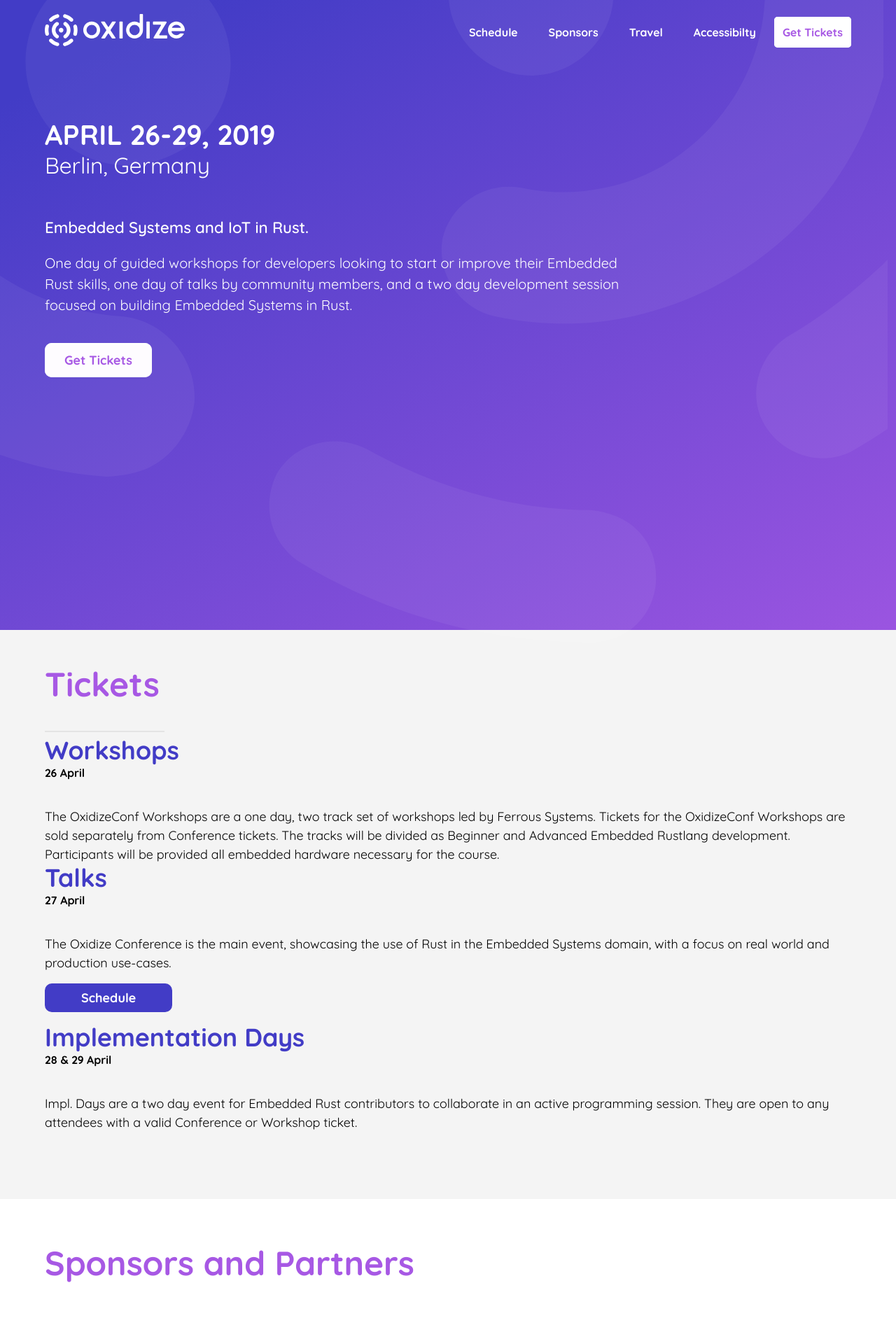
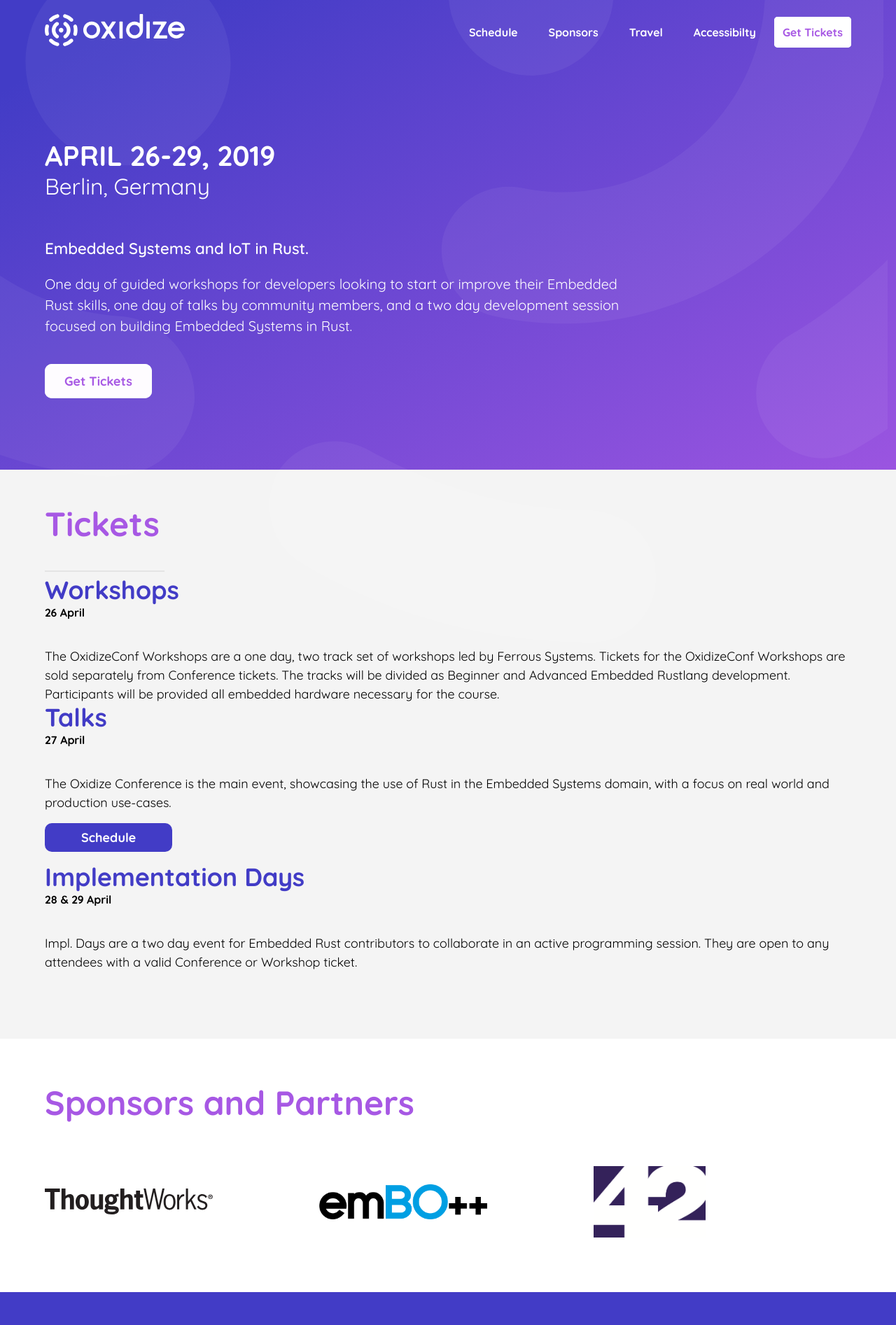
Before and after one commit to ferrous-systems/2019.oxidizeconf.com, a Jekyll site: the page built from _pages/index.md, in a window 1280 px wide. Shown: the top 1893 px of the page at 70% size. Built offline with Jekyll 4.4.1, drawn with Linux system fonts in a browser that asks for light colours; a script that is not in the unit is left out.

```diff
--- a/_layouts/home.html
+++ b/_layouts/home.html
@@ -3,7 +3,7 @@
 ---
 
 <div class = 'xs'>{% include icons/background.html %}</div>
-<header class="hero-full">
+<header>
     {% include nav.html %}
     <div class = 'margin-div'>
         <h1 class = 'h1'>APRIL 26-29, 2019<br><span>Berlin, Germany</span></h1>
--- a/_sass/_theme.scss
+++ b/_sass/_theme.scss
@@ -6,9 +6,6 @@
     margin-right: auto;
     padding-left: 1.5rem;
     padding-right: 1.5rem;
-}
-.hero-full {
-    height: 100vh;
 }
 #menu {
     cursor: default;
@@ -79,7 +76,7 @@
 .h1 {
     color: #FFFFFF;
     /*margin-left: 200px;*/
-    margin-top: 100px;
+    margin-top: 130px;
     margin-right: 20px;
 }
 h1 span {
```
Also changed, not shown: apple-touch-icon.png (added).
